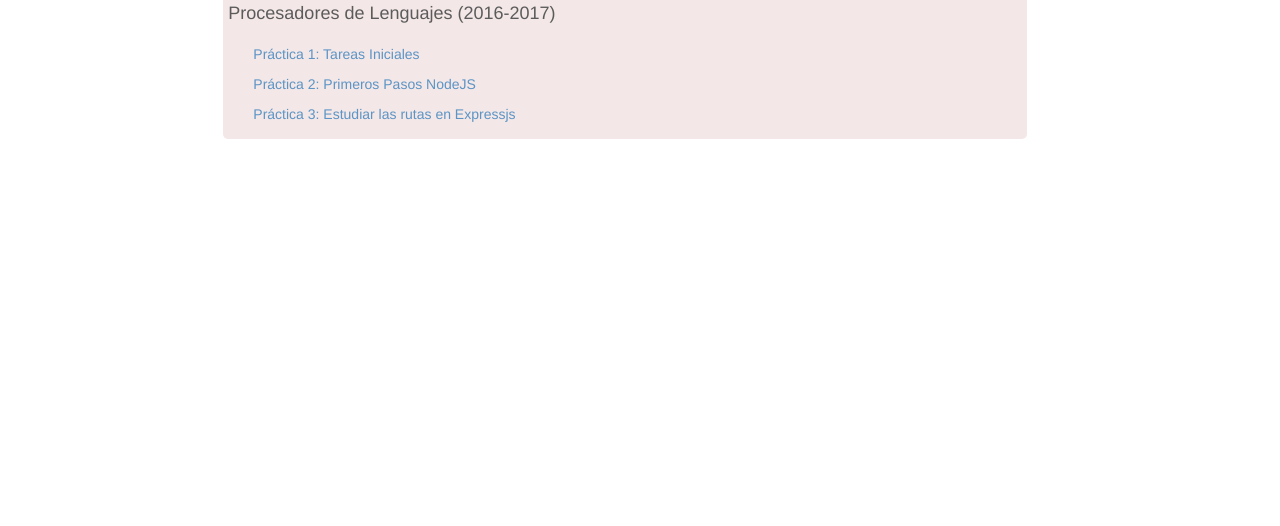
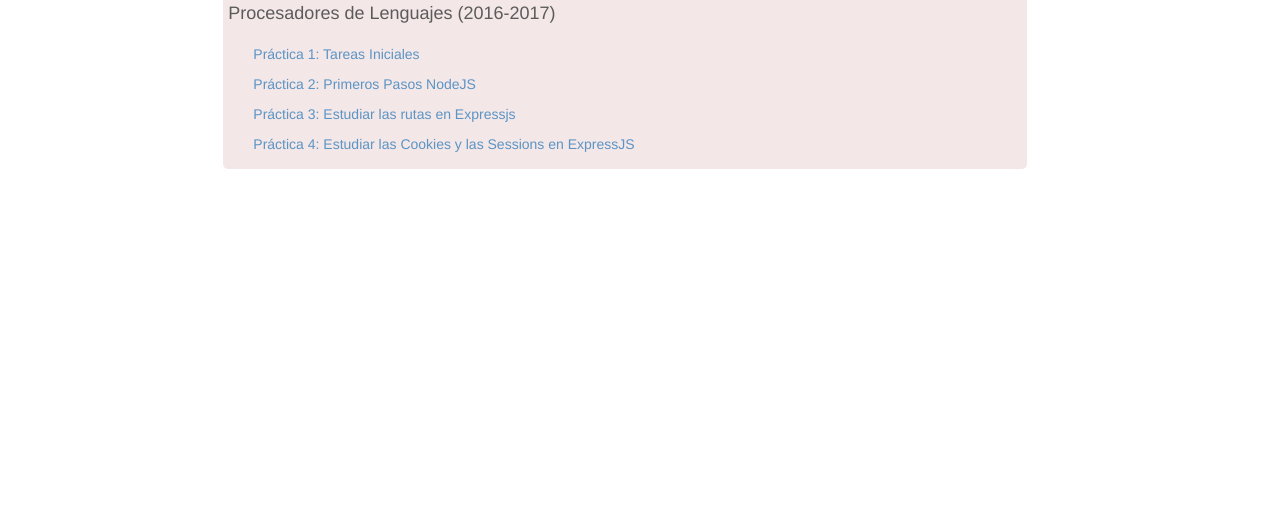
Before and after one commit to alu0100894325/alu0100894325.github.io, a plain HTML site: page index.html in a window 1280 px wide. Shown: the part 274-800 px from the top of the page. Drawn offline with nearby package versions, Linux system fonts and the light colour scheme.

Commit message:
P4 añadida

```diff
--- a/index.html
+++ b/index.html
@@ -37,6 +37,7 @@
                     <p><a href="https://ull-esit-pl-1617.github.io/tareas-iniciales-victor-jesus-pamela/">Práctica 1: Tareas Iniciales</a></p>
                     <p><a href="https://ull-esit-pl-1617.github.io/primeros-pasos-en-nodejs-victor-jesus-pamela/">Práctica 2: Primeros Pasos NodeJS</a></p>
                     <p><a href="https://ull-esit-pl-1617.github.io/estudiar-las-rutas-en-expressjs-victor-jesus-pamela/">Práctica 3: Estudiar las rutas en Expressjs</a></p>
+                    <p><a href="https://ull-esit-pl-1617.github.io/estudiar-cookies-y-sessions-en-expressjs-victor-pamela-jesus/">Práctica 4: Estudiar las Cookies y las Sessions en ExpressJS</a></p>
                 </div>
             </div>
        </div>
```
